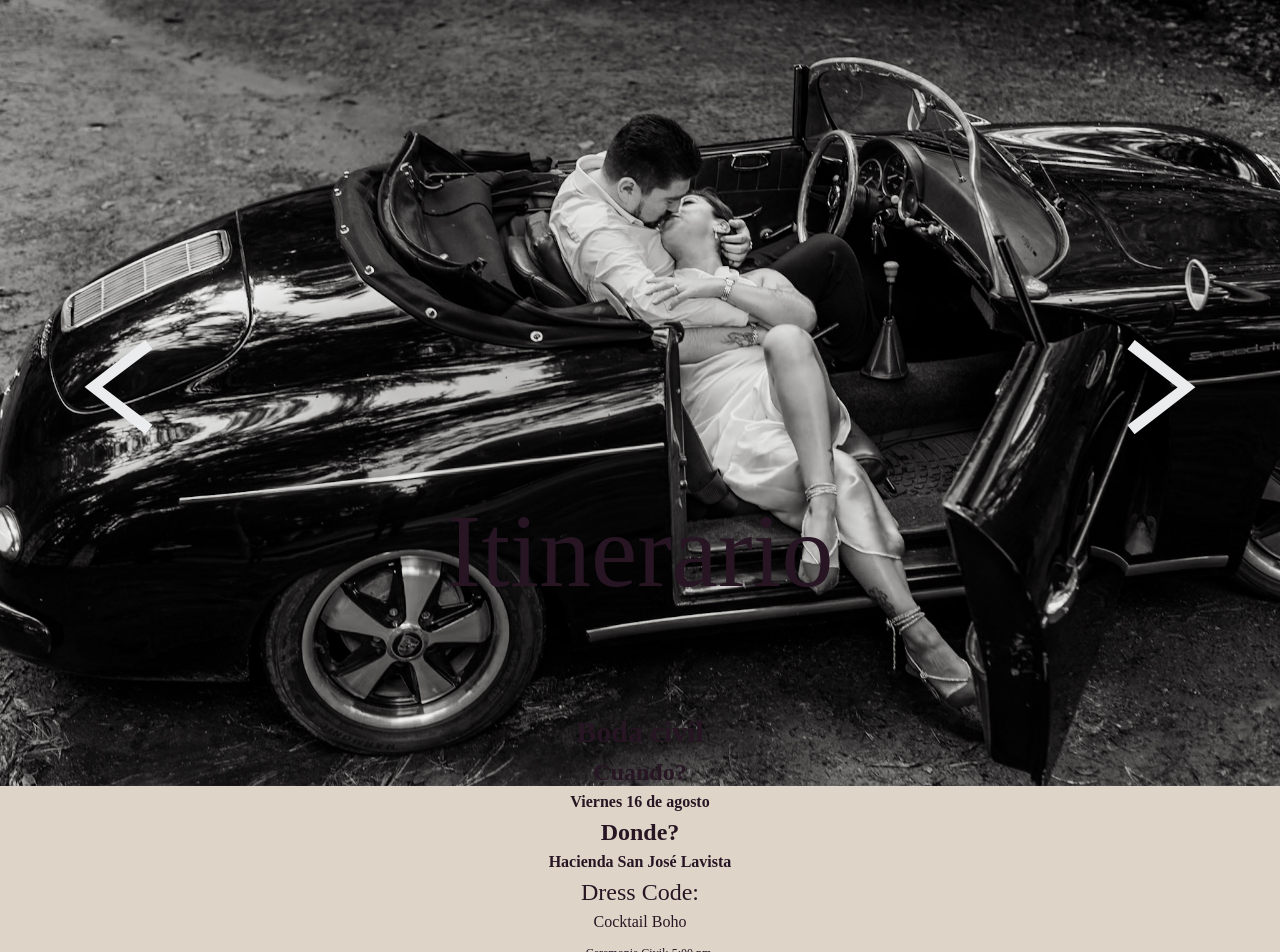
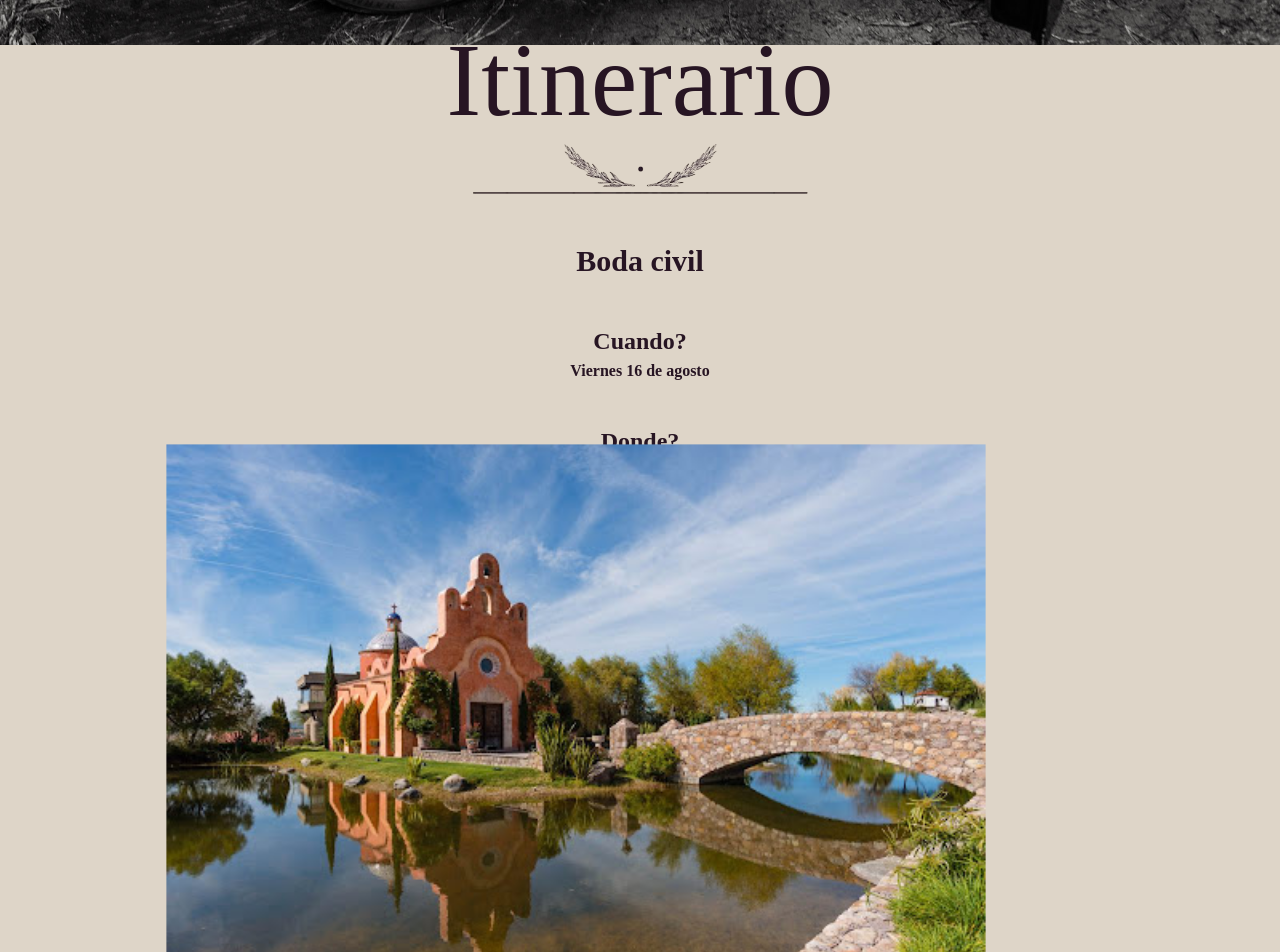
Before and after one commit to jjconceptos/weddingPage1, a Next.js app: page / in a window 1280 px wide. Shown: the part 1960-2912 px from the top of the page. Built offline with nearby package versions, Linux system fonts and the light colour scheme; a web font is replaced by a local one.

Commit message:
“logo”

```diff
--- a/pages/home/home.js
+++ b/pages/home/home.js
@@ -266,6 +266,14 @@ const LandingPage = () => {
           height: 1px; /* Set the height of the line */
           background-color: #000; /* Set the color of the line */
           margin-top: 50vh; /* Adjust margin as needed */
+        }
+
+        .rosemary {
+          position: relative;
+
+          margin-left: auto; /* Center horizontally */
+          margin-right: auto; /* Center horizontally */
+          transform: scale(.6);
         }
 
         .image {
@@ -704,7 +712,7 @@ const LandingPage = () => {
       </div>
 
       <div className="container">
-      <img src="/rosemary.png" alt="Your Image" className="image"  />
+
       <div className="section-title"></div>
       <Carousel items={carouselItems}/>
       {/*
@@ -720,19 +728,25 @@ const LandingPage = () => {
       <img src="/dyc10.jpg" alt="Your Image" className="image"  />
       */}
        {/* <div className="horizontal-line"></div>*/}
+       <img src="/rosemary.png" alt="Your Image" className="rosemary" style={{ marginTop: '8vh' }} />
+
+
       </div>
 
       <div className="container-one">
           <div className="section-title">Itinerario</div>
           <div className="itinerary-info">
           <p><strong style={{ fontSize: '30px' }}>Boda civil</strong></p>
-          <p><strong style={{ fontSize: '24px' }}>Cuando?</strong></p>
+          <p style={{ fontSize: '24px', marginTop: '5vh' }}><strong >Cuando?</strong></p>
+
           <p><strong>Viernes 16 de agosto</strong></p>
-          <p><strong style={{ fontSize: '24px' }}>Donde?</strong></p>
+          <p style={{ fontSize: '24px', marginTop: '5vh' }}><strong>Donde?</strong></p>
           <p><strong>Hacienda San José Lavista</strong></p>
+          <img src="/haciendaSanJose.jpeg" alt="Your Image" style={{ marginTop: '8vh',  transform: 'scale(1.6)'}} />
 
-          <p style={{ fontSize: '24px' }}>Dress Code:</p>
+          <p style={{ fontSize: '24px', marginTop: '5vh' }}><strong>Dresscode: </strong></p>
           <p >Cocktail Boho</p>
+          <p style={{ fontSize: '24px', marginTop: '5vh' }}><strong>Horarios: </strong></p>
           <li style={{ fontSize: '12px' }}>Ceremonia Civil: 5:00 pm</li>
           <li style={{ fontSize: '12px' }}>Callejoneada: 6:00 pm</li>
           <li style={{ fontSize: '12px' }}>Rompe Hielos: 7:00 pm – 11:00 pm</li>
@@ -748,6 +762,7 @@ const LandingPage = () => {
           <p><strong style={{ fontSize: '30px' }}>Domingo 18 de agosto Hacienda San José Lavista:</strong></p>
           <li>Tornaboda: 12:00 pm</li>
           </div>
+          <img src="/rosemary.png" alt="Your Image" className="rosemary" style={{ marginTop: '28vh',  transform: 'scale(1.2)'}} />
           {/* <div className="horizontal-line"></div>*/}
       </div>
 
```
Also changed, not shown: public/haciendaSanJose.jpeg (added), public/rosemary.png.
